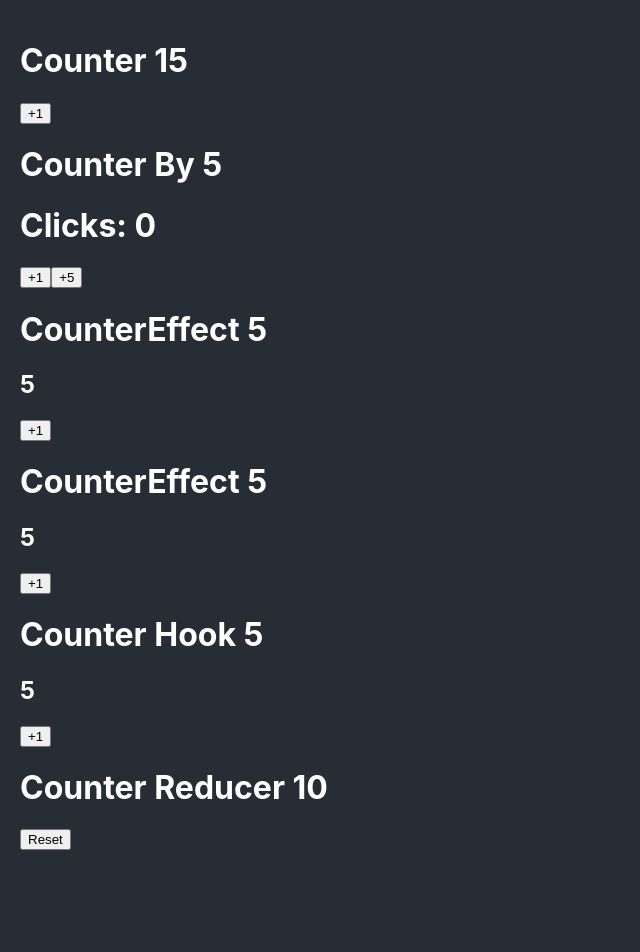
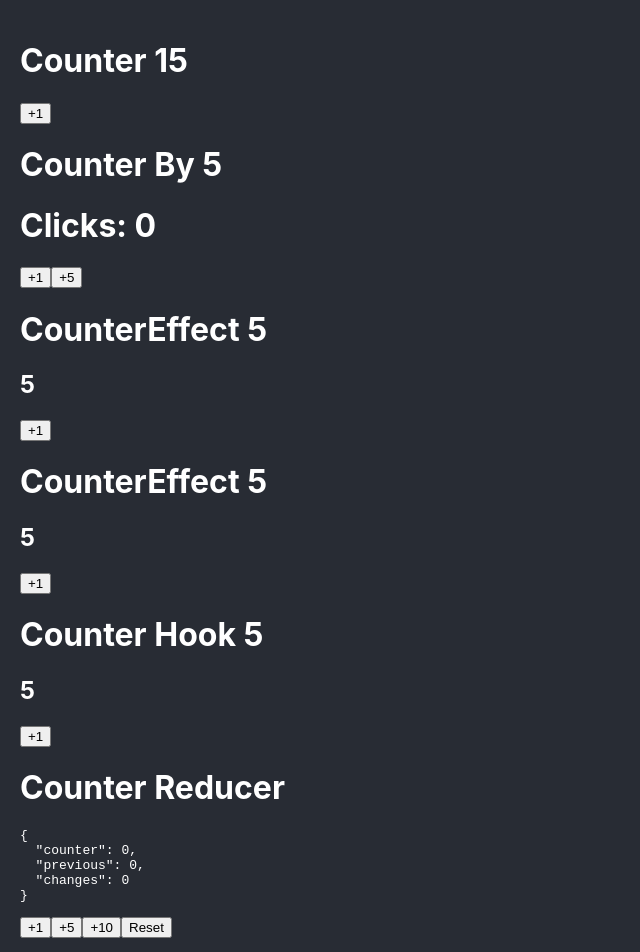
Before and after one commit to ArianAngoma/react-typescript-base, a React (Create React App) app: page / in a window 1280 px wide. Shown: the top 952 px of the page, without its empty margins (0-640 px from the left). Before the commit the page ends 870 px from the top, so only its background shows below. Built offline with nearby package versions, Linux system fonts and the light colour scheme.

Commit message:
Acción incrementar por agregada

```diff
--- a/src/bases/CounterReducer.tsx
+++ b/src/bases/CounterReducer.tsx
@@ -11,9 +11,9 @@
 }
 
 const initialState: CounterState = {
-    counter: 10,
-    previous: 10,
-    changes: 10
+    counter: 0,
+    previous: 0,
+    changes: 0
 }
 type CounterAction =
     | { type: 'increaseBy', payload: { value: number } }
@@ -24,8 +24,15 @@
         case 'reset':
             return {
                 counter: 0,
-                changes: 0,
-                previous: 0
+                previous: 0,
+                changes: 0
+            }
+        case 'increaseBy':
+            return {
+                ...state,
+                counter: state.counter + action.payload.value,
+                previous: state.counter,
+                changes: state.changes + 1
             }
         default:
             return state;
@@ -33,17 +40,36 @@
 }
 
 export const CounterReducerComponent = ({initialValueCounter}: CounterProps) => {
-    const [{counter}, dispatch] = useReducer(counterReducer, initialState)
+    const [counterState, dispatch] = useReducer(counterReducer, initialState)
 
-    const handleClick = () => {
-        dispatch({type: 'reset'})
+    const handleReset = () => {
+        dispatch({type: 'reset'});
+    }
+
+    const increaseBy = (value: number) => {
+        dispatch({type: 'increaseBy', payload: {value}});
     }
 
     return (
         <>
-            <h1>Counter Reducer {counter}</h1>
+            <h1>Counter Reducer</h1>
+            <pre>
+                {JSON.stringify(counterState, null, 2)}
+            </pre>
 
-            <button onClick={handleClick}>
+            <button onClick={() => increaseBy(1)}>
+                +1
+            </button>
+
+            <button onClick={() => increaseBy(5)}>
+                +5
+            </button>
+
+            <button onClick={() => increaseBy(10)}>
+                +10
+            </button>
+
+            <button onClick={handleReset}>
                 Reset
             </button>
         </>
```
